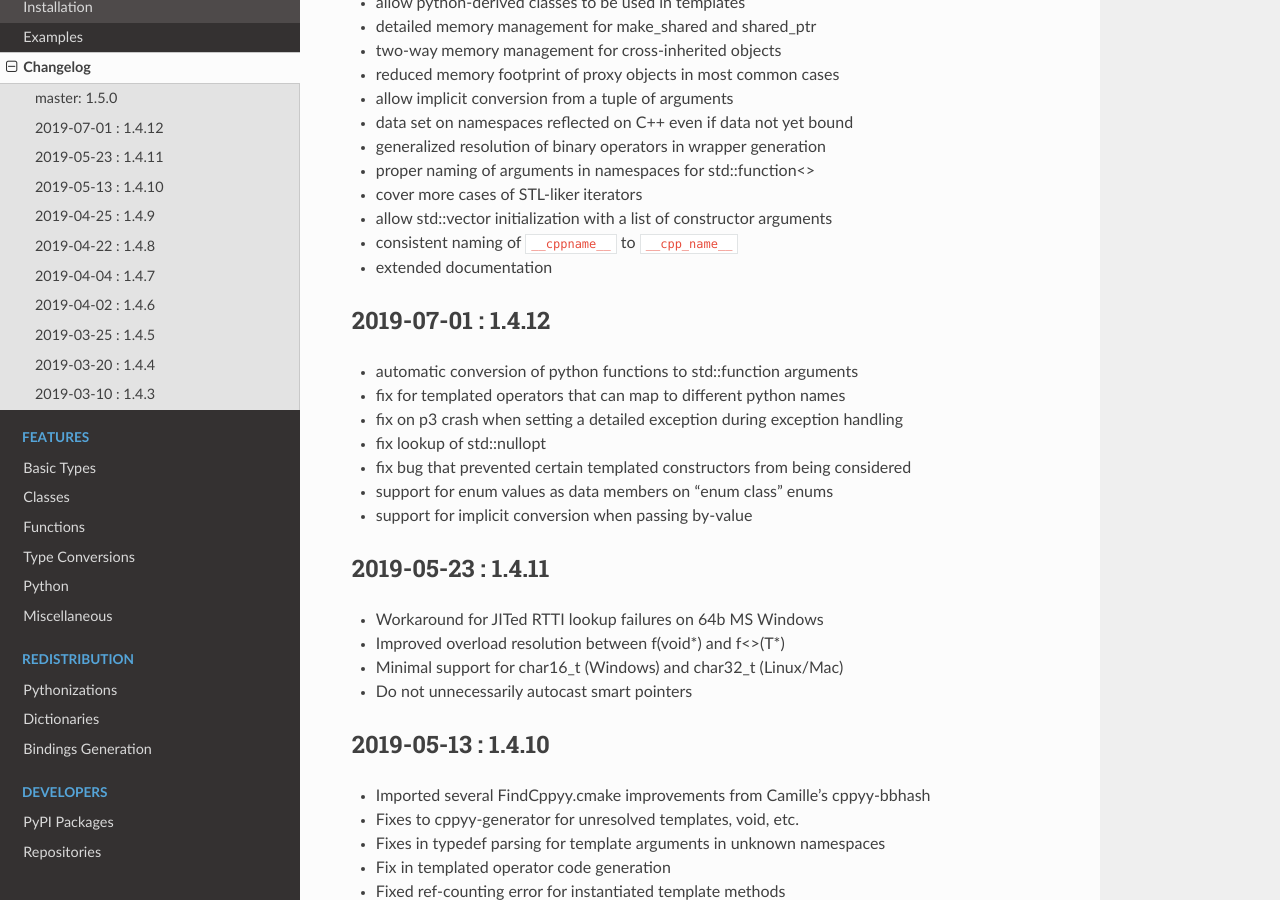
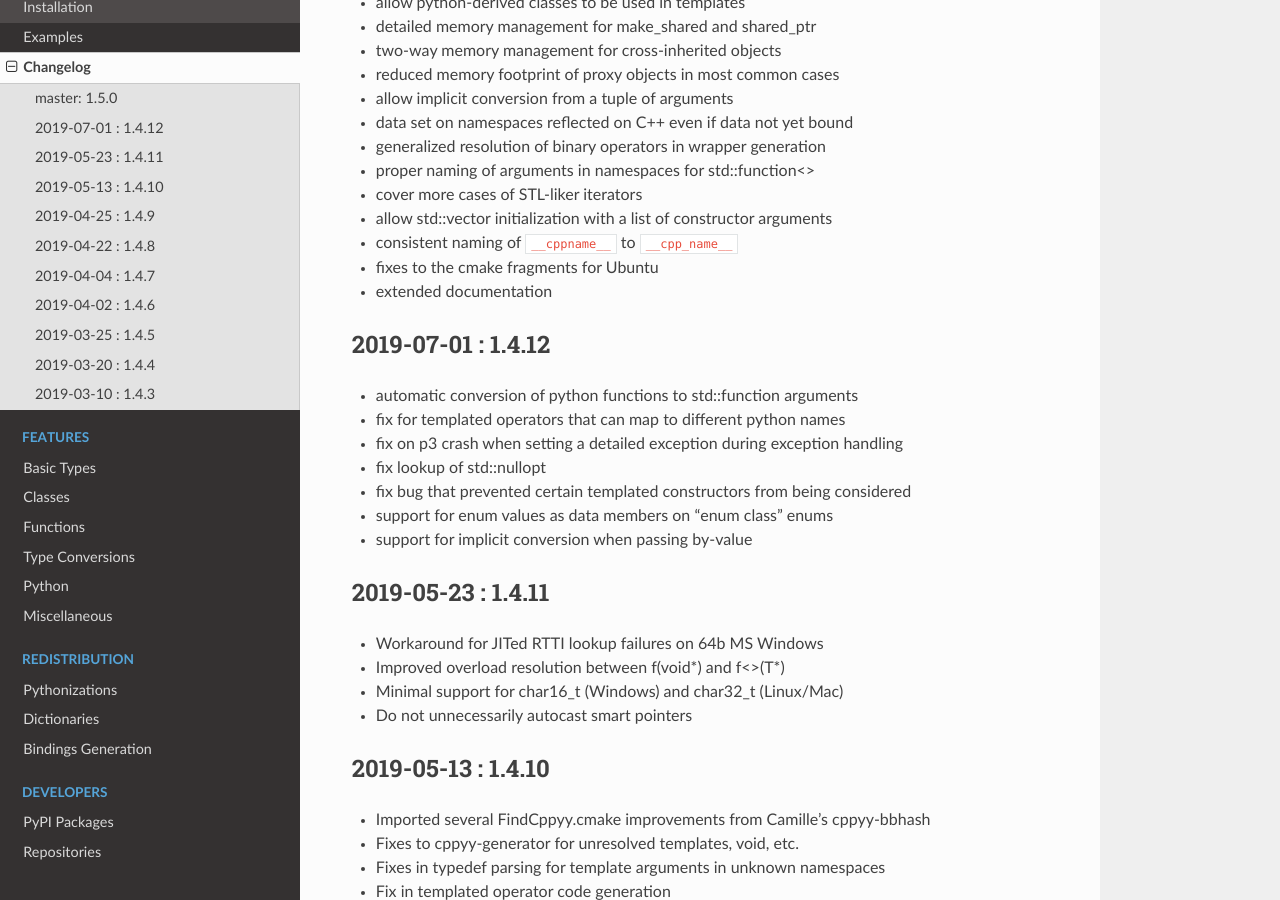
Before and after one commit to wlav/cppyy, a Sphinx documentation site: the page built from doc/source/changelog.rst, in a window 1280 px wide and 900 px high, scrolled down 345 px. Built offline with Sphinx 7.4.7 and the Read the Docs theme 2.0.0, drawn with Linux system fonts in a browser that asks for light colours.

Commit message:
update changelog about the pulled commits from Moran

```diff
--- a/doc/source/changelog.rst
+++ b/doc/source/changelog.rst
@@ -24,6 +24,7 @@ master: 1.5.0
 * cover more cases of STL-liker iterators
 * allow std::vector initialization with a list of constructor arguments
 * consistent naming of ``__cppname__`` to ``__cpp_name__``
+* fixes to the cmake fragments for Ubuntu
 * extended documentation
 
 
```
